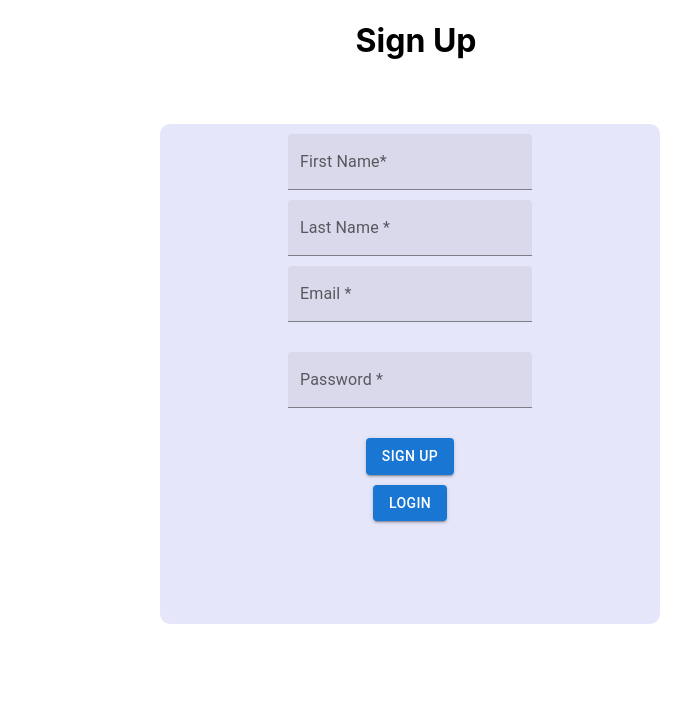
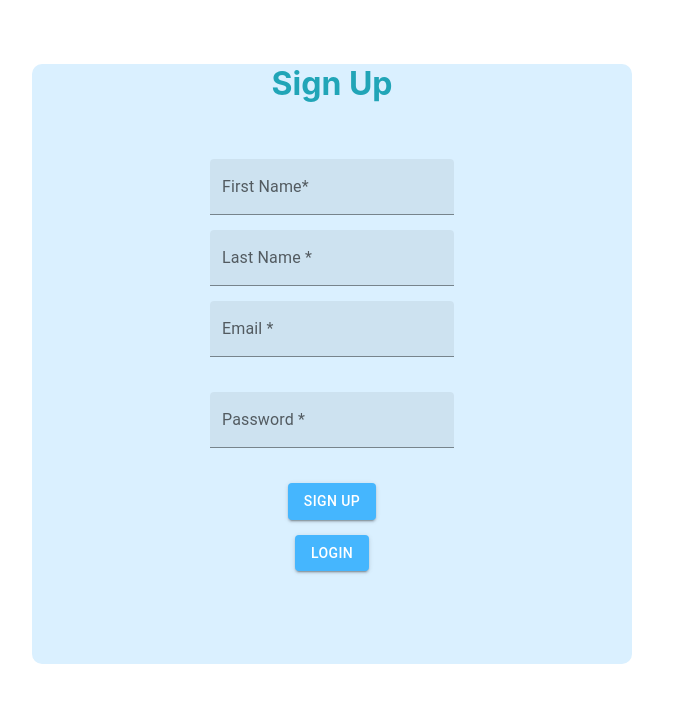
Before and after one commit to sohel-angualrminds/AM_Social, a React (Create React App) app in the folder frontend/: page /signuppage in a window 1280 px wide. Shown: the top 702 px of the page, without its empty margins (224-915 px from the left). Built offline with nearby package versions, Linux system fonts and the light colour scheme; what country-codes-list would draw is missing.

Commit message:
work on edit page

```diff
--- a/frontend/src/EditPage.js
+++ b/frontend/src/EditPage.js
@@ -85,7 +85,7 @@ function EditPage() {
           name: response.data.data.name,
           bio: response.data.data.bio,
           gender: response.data.data.gender,
-          dob: response.data.data.dob,
+          dob: response.data.data.date,
           email: response.data.data.email,
           mobileNumber: response.data.data.mobileNumber,
         });
@@ -97,7 +97,7 @@ function EditPage() {
 
   //datePicker
 
-  const [value, setValue] = React.useState(newUserData.dob ? newUserData.dob : null);
+  const [value, setValue] = React.useState(newUserData.dob ? newUserData.dob : new Date());
 
   const imageHandler = (e) => {
     console.log(e.target.files[0]);
@@ -233,13 +233,17 @@ function EditPage() {
 
   return (
     <div>
+
       <HeaderPage />
 
-      <h1>Edit Profile</h1>
+      <Box sx={{ flexGrow: 1,backgroundColor:'#D3D3D3',margin:'30px',borderRadius:'10px' }}>
 
-      <Box sx={{ flexGrow: 1 }}>
+        <h1 style={{color:'#194F92'}}>Edit Profile</h1>
+
+        <br />
+
         <Grid container spacing={2}>
-          <Grid item xs={4} sx={{ border: "1px solid black" }}>
+          <Grid item xs={4} sx={{  }}>
             {/* <div style={{height:'200px',width:'200px',marginLeft:'50px',backgroundColor:'skyblue'}}>
                             <img src={newUserData.image==='' ? userImg : URL.createObjectURL(newUserData.image)} style={{height:'200px',width:'200px'}} alt='user' />
                         </div> */}
@@ -267,7 +271,7 @@ function EditPage() {
             </Button>
           </Grid>
 
-          <Grid item xs={8} sx={{ border: "1px solid black" }}>
+          <Grid item xs={8} sx={{  }}>
             <div>
               <div style={{ marginTop: "3px" }}>
                 <TextField
@@ -330,8 +334,8 @@ function EditPage() {
               <div style={{ marginTop: "3px" }}>
                 <LocalizationProvider dateAdapter={AdapterDateFns}>
                   <DatePicker
-                    label="Basic example"
-                    value={ value}
+                    label="Date of Birth"
+                    value={ newUserData.dob ? newUserData.dob : new Date()}
                     onChange={(newValue) => {
                       function convert(str) {
                         var date = new Date(str),
@@ -392,6 +396,7 @@ function EditPage() {
             </div>
           </Grid>
         </Grid>
+
       </Box>
 
       <Snackbar
--- a/frontend/src/HeaderPage.js
+++ b/frontend/src/HeaderPage.js
@@ -179,14 +179,14 @@ function HeaderPage() {
     return (
       <div>
         <Box sx={{ flexGrow: 1 }}>
-          <AppBar position="static">
+          <AppBar position="static" sx={{backgroundColor:'#CBD5F0'}}>
             <Toolbar>
               <Typography variant="h6" component="div" sx={{ flexGrow: 1 }}>
-                <p>AM Social Feed</p>
+                <h3 style={{color:'#194F92'}}>AM Social Feed</h3>
               </Typography>
 
               <Avatar
-                sx={{ marginLeft: "65%" }}
+                sx={{ marginLeft: "65%",backgroundColor:'#194F92' }}
                 onClick={handleClick}
                 src={loginUserData.image && loginUserData.image}
               >
@@ -195,10 +195,10 @@ function HeaderPage() {
                   userData.userInfo.firstName.split("")[0]}
               </Avatar>
               <Stack direction={"row"} gap={1}>
-                <label>
+                <label style={{color:'#194F92'}}>
                   {userData.userInfo.firstName && userData.userInfo.firstName}
                 </label>
-                <label>
+                <label style={{color:'#194F92'}}>
                   {userData.userInfo.lastName && userData.userInfo.lastName}
                 </label>
               </Stack>
@@ -249,7 +249,7 @@ function HeaderPage() {
           >
             <Box sx={style}>
               <Typography id="modal-modal-title" variant="h6" component="h2">
-                Change Password
+                <h4 style={{color:'#194F92'}}>Change Password</h4>
               </Typography>
 
               <TextField
@@ -257,7 +257,7 @@ function HeaderPage() {
                 label="Current Password"
                 variant="outlined"
                 type="password"
-                sx={{ marginTop: "10px" }}
+                sx={{ marginTop: "5px" }}
                 value={newPasswordData.oldPassword}
                 onChange={(e) => oldPasswordHandler(e)}
               />
--- a/frontend/src/MainPage.js
+++ b/frontend/src/MainPage.js
@@ -303,11 +303,11 @@ function MainPage() {
     // console.log(newPostData);
 
     return (
-        <div>
+        <div style={{backgroundColor:'#D3D3D3'}}>
             <HeaderPage />
 
             <div style={{ margin: '10px', marginLeft: '100px', marginRight: '100px' }} >
-                <Button variant="contained" onClick={handleOpen} sx={{ marginTop: '5px', marginBottom: '5px' }} >+ Add New Post</Button>
+                <Button variant="contained" onClick={handleOpen} sx={{ marginTop: '5px', marginBottom: '5px',backgroundColor:'#F4A4A4' }} >+ Add New Post</Button>
 
                 <Modal
                     open={open}
@@ -382,10 +382,10 @@ function MainPage() {
                     })
                     :
                     allPostsData && allPostsData.map((postItem, postIndex) => {
-                        return <Card sx={{ maxWidth: 300, marginTop: '30px', marginLeft: '40%' }} key={postIndex}>
+                        return <Card sx={{ maxWidth: 350, marginTop: '30px', marginLeft: '40%',borderRadius:'10px' }} key={postIndex}>
                             <CardHeader
                                 avatar={
-                                    <Avatar sx={{ bgcolor: 'red' }} aria-label="recipe">
+                                    <Avatar sx={{ bgcolor: '#EFB7BA',color:'#194F92' }} aria-label="recipe">
                                         {postItem.userINFO.firstName && postItem.userINFO.firstName.split(' ')[0][0]}
                                     </Avatar>
                                 }
@@ -404,8 +404,8 @@ function MainPage() {
                                 alt="Paella dish"
                             />
                             <CardContent>
-                                <Typography variant="body2" color="text.secondary">
-                                    {postItem.caption}
+                                <Typography variant="body2" color="text.secondary" >
+                                    <h3>{postItem.caption}</h3>
                                 </Typography>
                             </CardContent>
                             <CardActions disableSpacing>
--- a/frontend/src/SignUpPage.js
+++ b/frontend/src/SignUpPage.js
@@ -135,28 +135,28 @@ function SignUpPage()
     return (
         <div>
 
-            <h1>Sign Up</h1>
+
 
             <Box
                 sx={{
-                    width: 500,
-                    height: 500,
-                    backgroundColor: 'lavender',
-                    // '&:hover': {
-                    // backgroundColor: '',
-                    // opacity: [0.9, 0.8, 0.7],
-                    // },
-                    marginLeft : '30%',
+                    width: 600,
+                    height: 600,
+                    backgroundColor: '#daf0ff',
+                    marginLeft : '20%',
                     marginTop: "5%",
                     borderRadius : '10px'
                 }}
             >
 
+                <h1 style={{color:'#21A5B7'}}>Sign Up</h1>
+
+                <br />
+
                 <TextField
                     id="filled-basic"
                     label="First Name*"
                     variant="filled"
-                    sx={{marginTop:'10px'}}
+                    sx={{marginTop:'15px'}}
                     value={userData.firstName}
                     onChange={(e) => firstNameHandler(e)}
                     error={ clickSignUp && userData.firstName === '' ? true : false }
@@ -169,7 +169,7 @@ function SignUpPage()
                     id="filled-basic"
                     label="Last Name *"
                     variant="filled"
-                    sx={{marginTop:'10px'}}
+                    sx={{marginTop:'15px'}}
                     value={userData.lastName}
                     onChange={(e) => lastNameHandler(e)}
                     error={ clickSignUp && userData.lastName === '' ? true : false }
@@ -182,7 +182,7 @@ function SignUpPage()
                     id="filled-basic"
                     label="Email *"
                     variant="filled"
-                    sx={{marginTop:'10px'}}
+                    sx={{marginTop:'15px'}}
                     value={userData.email}
                     onChange={(e) => emailHandler(e)}
                     error={ clickSignUp && userData.email === '' ? true : false }
@@ -200,7 +200,7 @@ function SignUpPage()
                     label="Password *"
                     type='password'
                     variant="filled"
-                    sx={{marginTop:'10px'}}
+                    sx={{marginTop:'15px'}}
                     value={userData.password}
                     onChange={(e) => passwordHandler(e)}
                     error={ clickSignUp && userData.password === '' ? true : false }
@@ -213,11 +213,11 @@ function SignUpPage()
 
                 <br />
 
-                <Button variant="contained" sx={{marginTop:'10px'}} onClick={ () => signUpButtonHandler() }>Sign Up</Button>
+                <Button variant="contained" sx={{marginTop:'15px',backgroundColor:'#45b6fe'}} onClick={ () => signUpButtonHandler() }>Sign Up</Button>
 
                 <br />
 
-                <Button variant="contained" sx={{marginTop:'10px'}} onClick={ () => navigate('/')}>Login</Button>
+                <Button variant="contained" sx={{marginTop:'15px',backgroundColor:'#45b6fe'}} onClick={ () => navigate('/')}>Login</Button>
 
             </Box>
 
```
Also changed, not shown: frontend/src/LoginPage.js (+22 -13 lines), frontend/src/App.js (line endings or trailing spaces), 2 other files (tests, documents, lock files or other folders).
